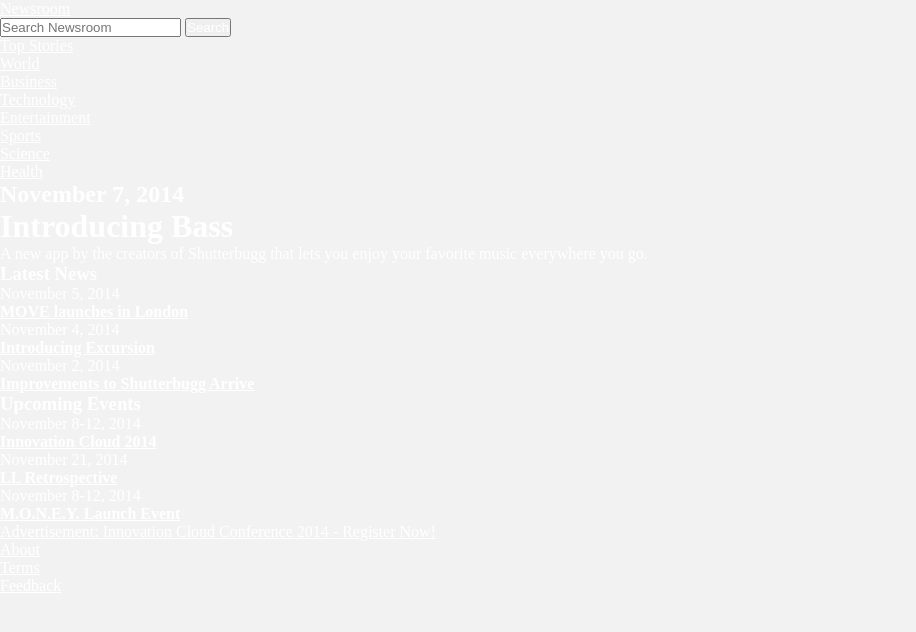
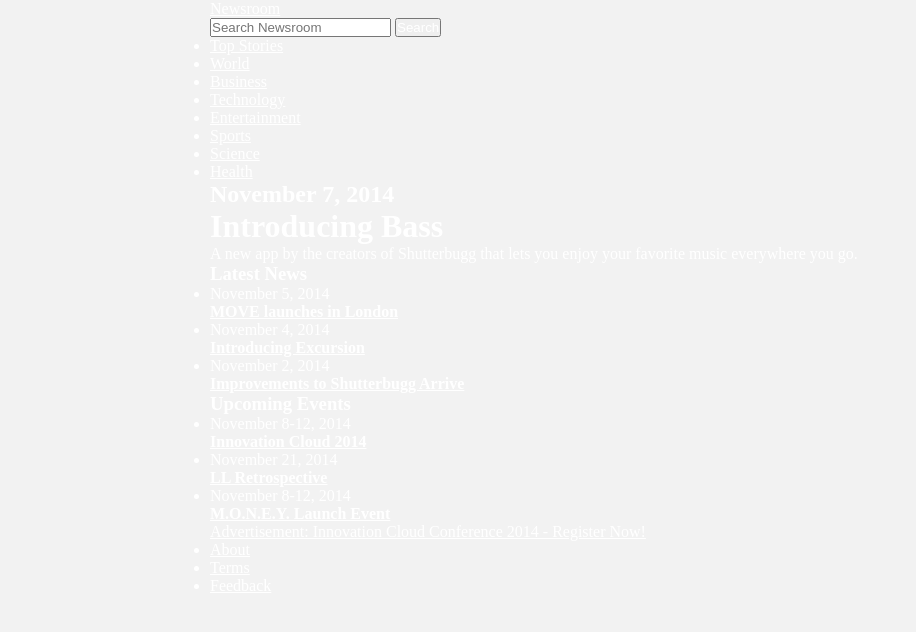
Before and after one commit to dargaCode/CodecademyNewsroomLayout, a plain HTML site: page index.html in a window 1280 px wide. Shown: the whole page, without its empty margins (0-916 px from the left). Drawn offline with Linux system fonts and the light colour scheme.

Commit message:
style container

```diff
--- a/style.css
+++ b/style.css
@@ -17,6 +17,12 @@
   color: white;
 }
 
+.container {
+  max-width: 940px;
+  margin: 0 auto;
+  padding: 0 40px;
+}
+
 /*HEADER*/
 
 /*NAV*/
```
